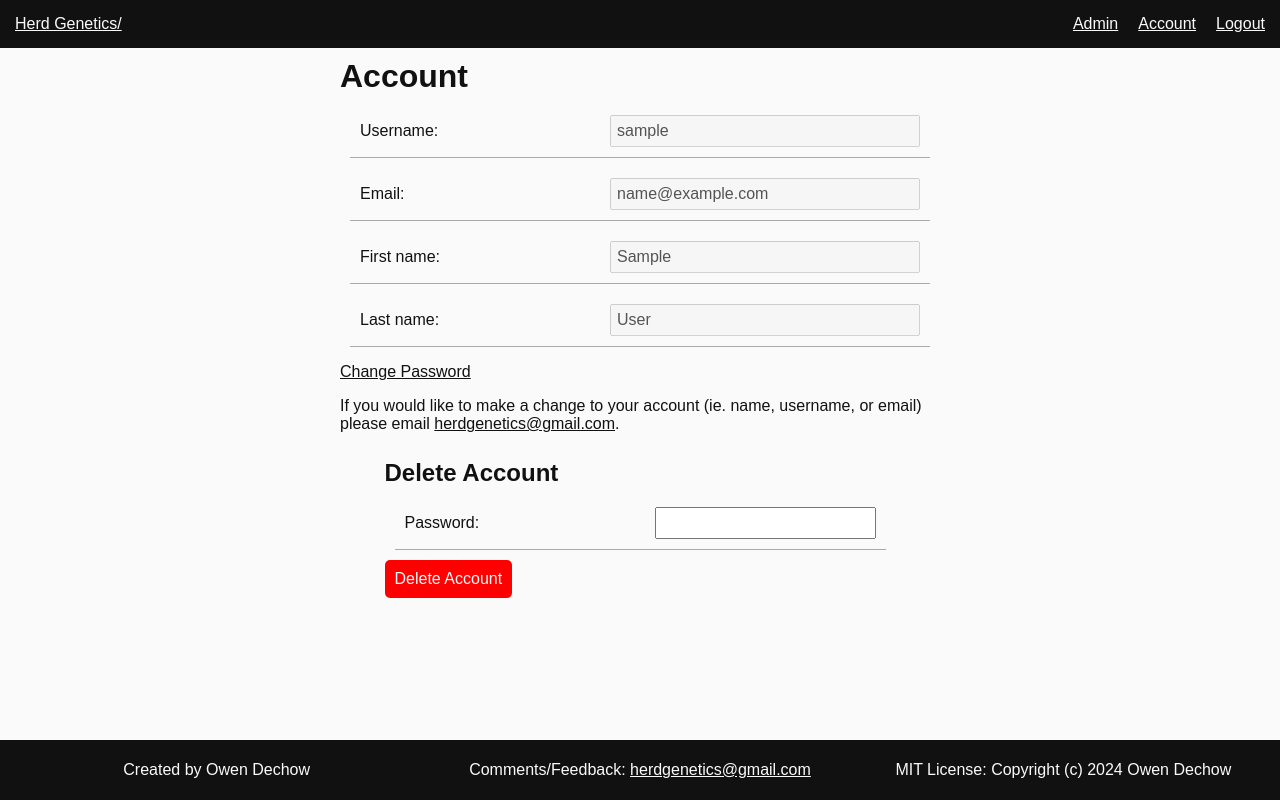
After one commit to Owen-Dechow/herdgen, a Django app: page /auth/account in a window 1280 px wide. The commit adds this page. Run offline with Django 5.2, Linux system fonts and the light colour scheme; the visitor is signed in with stand-in values (Sample User, id 1).

Commit message:
Account Page

```diff
--- a/base/forms.py
+++ b/base/forms.py
@@ -1,4 +1,3 @@
-from django.utils.timezone import now
 from django.contrib.auth import forms as auth_forms
 from django.contrib.auth.models import User
 from django.contrib.auth import authenticate
@@ -449,3 +448,31 @@ class UpdateEnrollmentForm(forms.ModelForm):
     class Meta:
         model = models.Enrollment
         fields = ["animal"]
+
+
+class Account(forms.ModelForm):
+    username = forms.CharField(disabled=True)
+    email = forms.EmailField(disabled=True)
+    first_name = forms.CharField(disabled=True)
+    last_name = forms.CharField(disabled=True)
+
+    class Meta:
+        model = User
+        fields = ["username", "email", "first_name", "last_name"]
+
+
+class DeleteAccount(forms.Form):
+    password = forms.CharField(strip=False, widget=forms.PasswordInput)
+
+    def is_valid(self, user: User) -> bool:
+        self.user = user
+        return super().is_valid()
+
+    def clean_password(self) -> str:
+        password = self.cleaned_data["password"]
+        if not self.user.check_password(password):
+            raise forms.ValidationError(
+                "Password was incorrect.",
+                code="password_incorrect",
+            )
+        return password
--- a/base/static/css/base.css
+++ b/base/static/css/base.css
@@ -54,6 +54,9 @@ main {
 
 footer {
     margin-top: auto;
+    display: grid;
+    text-align: center;
+    grid-template-columns: repeat(auto-fit, minmax(min(400px, 100%), 1fr));
 }
 
 loading-symbol {
--- a/base/templates/base.html
+++ b/base/templates/base.html
@@ -41,6 +41,7 @@
             {% if user.is_superuser %}
             <a class="pad-small as-link" href="/admin/">Admin</a>
             {% endif %}
+            <a class="pad-small as-link" href="/auth/account">Account</a>
             <form method="POST" action="/auth/logout/" class="pad-small">
                 {% csrf_token %}
                 <button class="as-link" type="submit">Logout</button>
@@ -58,7 +59,9 @@
     </main>
 
     <footer class="pad-small background-b">
-        Created by Owen Dechow
+        <p>Created by Owen Dechow</p>
+        <p>Comments/Feedback: <a class="as-link" href="mailto:herdgenetics@gmail.com">herdgenetics@gmail.com</a></p>
+        <p>MIT License: Copyright (c) 2024 Owen Dechow</p>
     </footer>
 
     {% block end %}
--- /dev/null
+++ b/base/templates/registration/account.html
@@ -0,0 +1,28 @@
+{% extends 'base.html' %}
+{% load static %}
+
+{% block head %}
+<link rel="stylesheet" href="{% static 'css/stdform.css' %}" type="text/css">
+{% endblock head %}
+
+{% block main %}
+
+<form class="std-form margin-auto">
+    <h1>Account</h1>
+    {{form}}
+    <p>
+    <p><a class="as-link" href="/auth/password_change">Change Password</a></p>
+    <p>If you would like to make a change to your account (ie. name, username, or email) please email <a class="as-link" href="mailto:herdgenetics@gmail.com">herdgenetics@gmail.com</a>.</p>
+
+    </p>
+</form>
+
+<form method="POST" class="std-form margin-auto" onsubmit="return confirm('Are you sure you want to delete your account? THIS ACTION CANNOT BE UNDONE!') && confirm('Are you absolutely certain you want to delete your account?')">
+    <h2>Delete Account</h2>
+    {% csrf_token %}
+    {{delete_form}}
+    <button class="as-btn pad border-radius background-red" type="submit">Delete Account</button>
+
+</form>
+
+{% endblock main %}
--- a/base/urls.py
+++ b/base/urls.py
@@ -6,6 +6,7 @@ urlpatterns = [
     path("auth/", include("django.contrib.auth.urls")),
     path("auth/signup", views.signup),
     path("auth/login/email", views.EmailLoginView.as_view()),
+    path("auth/account", views.account),
     # Classes
     path("class/create", views.createclass),
     path("class/join", views.joinclass),
--- a/base/views.py
+++ b/base/views.py
@@ -45,6 +45,27 @@ def signup(request: HttpRequest) -> HttpResponse:
 class EmailLoginView(LoginView):
     authentication_form = forms.EmailAuthenticationForm
     template = "registration/login.html"
+
+
+@transaction.atomic
+@login_required
+def account(request: HttpRequest) -> HttpResponse | HttpResponseRedirect:
+    if request.method == "POST":
+        delete_form = forms.DeleteAccount(request.POST)
+        if delete_form.is_valid(request.user):
+            request.user.delete()
+            return HttpResponseRedirect("/")
+    else:
+        delete_form = forms.DeleteAccount()
+
+    return render(
+        request,
+        "registration/account.html",
+        {
+            "form": forms.Account(instance=request.user),
+            "delete_form": delete_form,
+        },
+    )
 
 
 #### PAGE VIEWS ####
```
Also changed, not shown: base/templates/registration/password_change_done.html (added, +17 -0 lines), base/templates/registration/password_change_form.html (added, +20 -0 lines).
